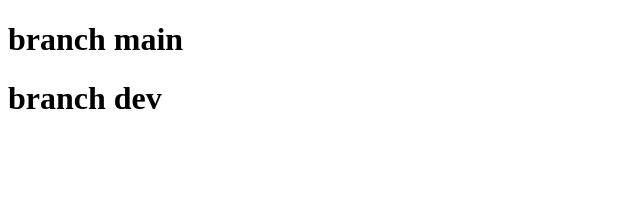
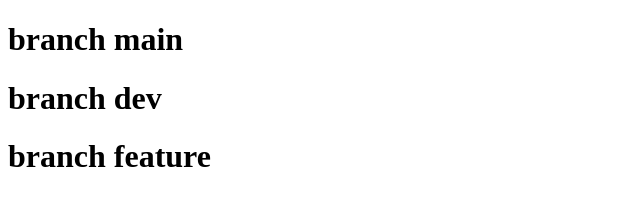
Before and after one commit to LarissaFelixUnifor/novo, a plain HTML site: page index.html in a window 1280 px wide. Shown: the whole page, without its empty margins (0-640 px from the left). Drawn offline with Linux system fonts and the light colour scheme.

Commit message:
adicionando feature

```diff
--- a/index.html
+++ b/index.html
@@ -10,6 +10,7 @@
 <body>
   <h1>branch main</h1>
   <h1>branch dev</h1>
+  <h1>branch feature</h1>
 </body>
 
 </html>
```
